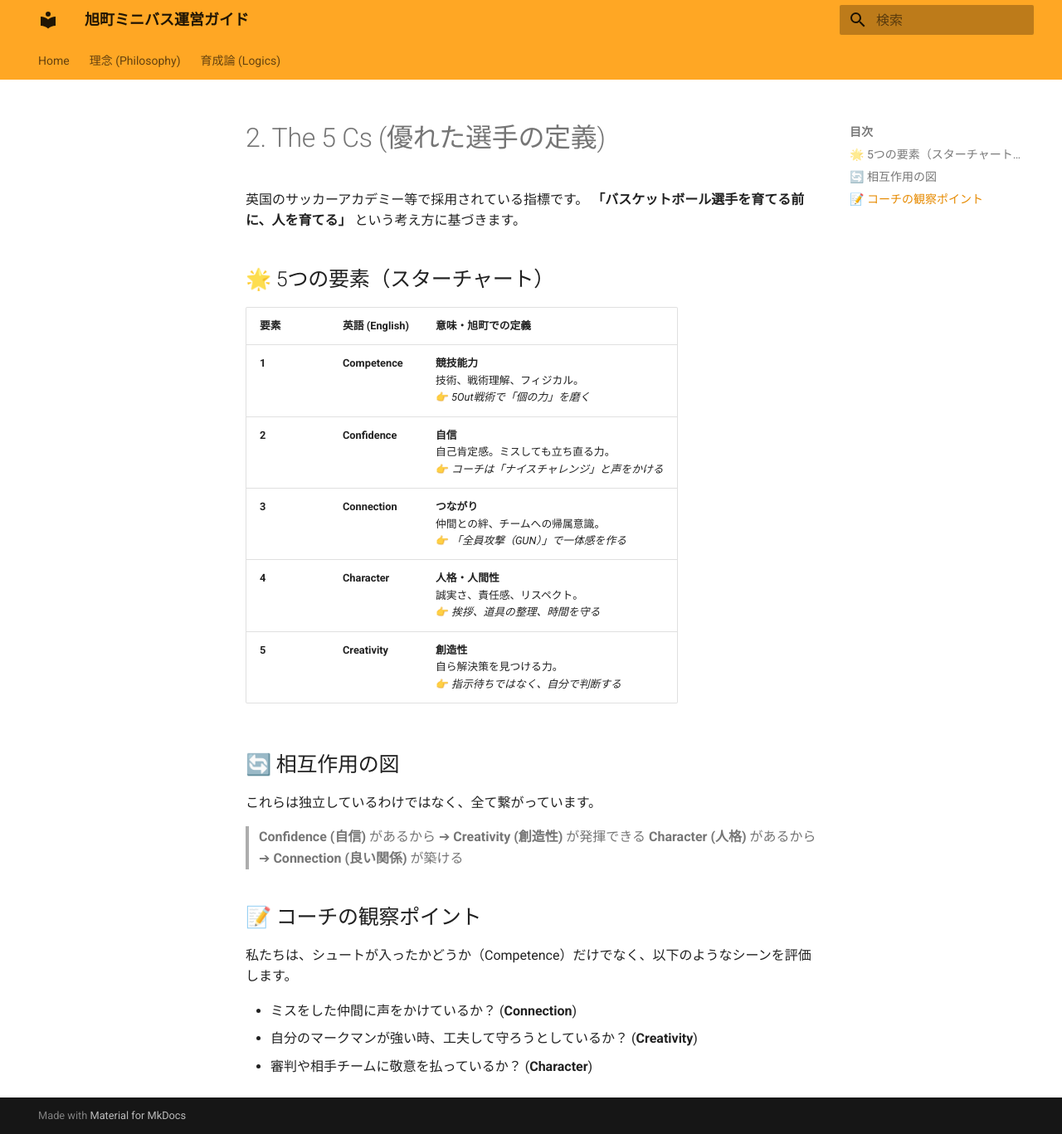
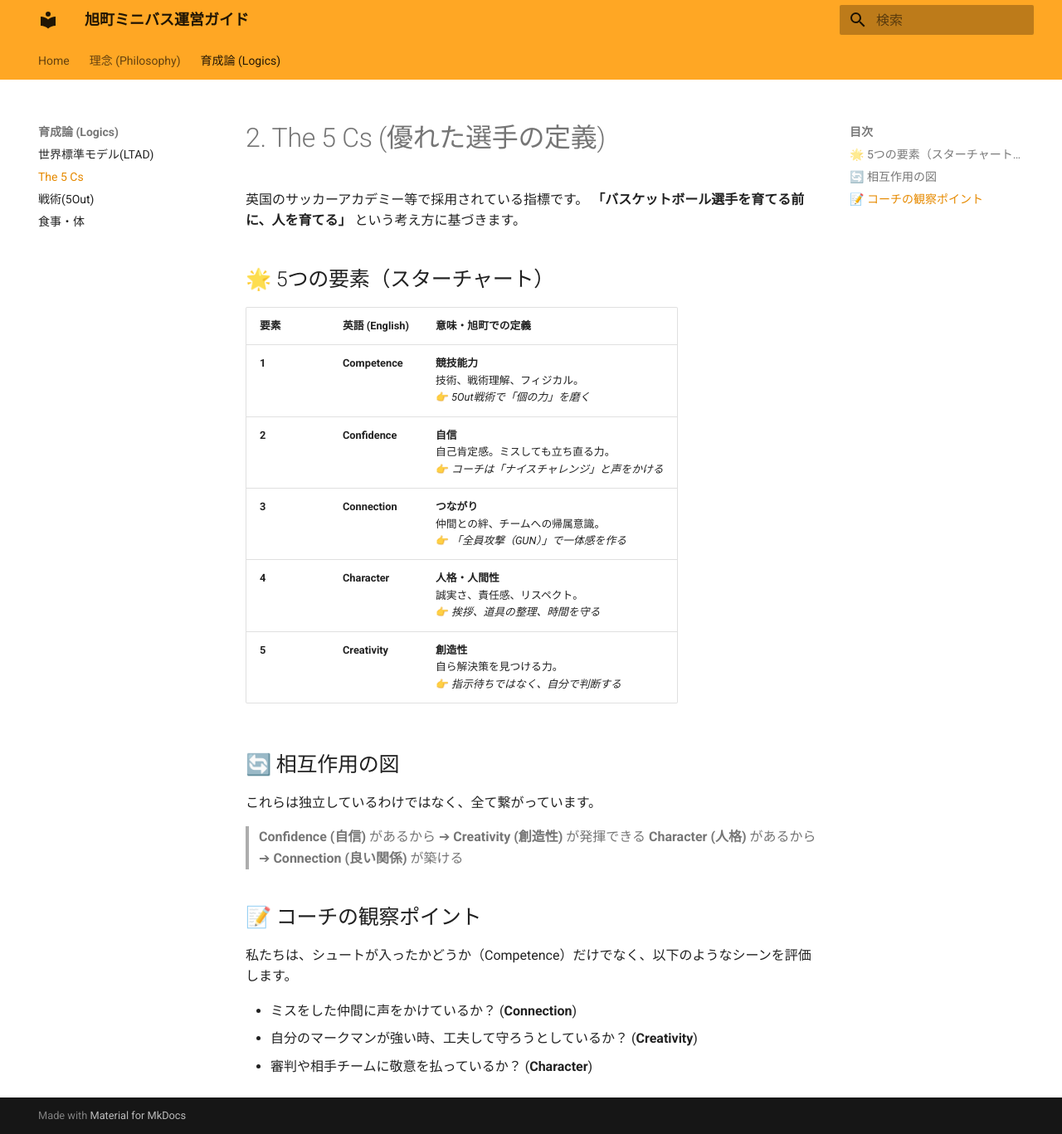
Before and after one commit to kawaiikumichan/asahicho-minibus-ops, an MkDocs documentation site: the page built from docs/01_Coaching_Logics/5cs.md, in a window 1280 px wide and 1367 px high. Shown: the whole window at 83% size. Built offline with MkDocs 1.6.1 and Material for MkDocs 9.7.7, drawn with Linux system fonts in a browser that asks for light colours.

Commit message:
Update mkdocs.yml

```diff
--- a/mkdocs.yml
+++ b/mkdocs.yml
@@ -11,7 +11,6 @@ theme:
     - navigation.sections
     - search.suggest
 
-# ▼ ここが重要：拡張機能の一括設定
 markdown_extensions:
   - admonition
   - pymdownx.details
@@ -28,5 +27,6 @@ nav:
     - コーチ行動指針: 00_Philosophy/coaching_code.md
   - 育成論 (Logics):
     - 世界標準モデル(LTAD): 01_Coaching_Logics/ltad.md
+    - The 5 Cs: 01_Coaching_Logics/5cs.md
     - 戦術(5Out): 01_Coaching_Logics/5out.md
     - 食事・体: 01_Coaching_Logics/nutrition.md
```
